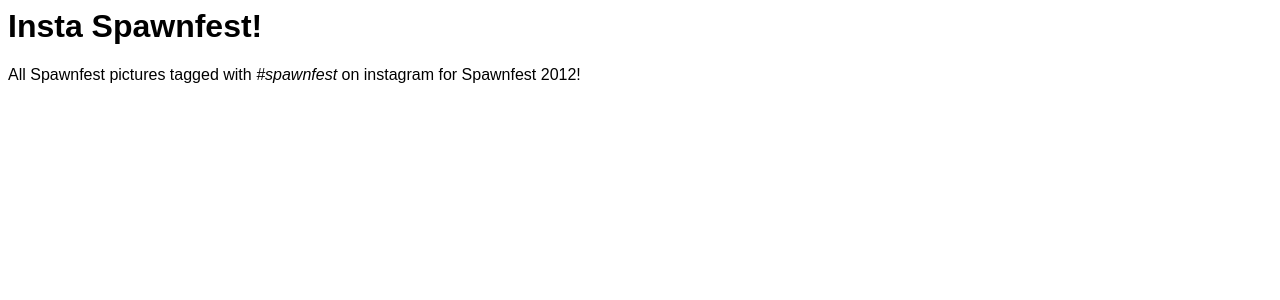
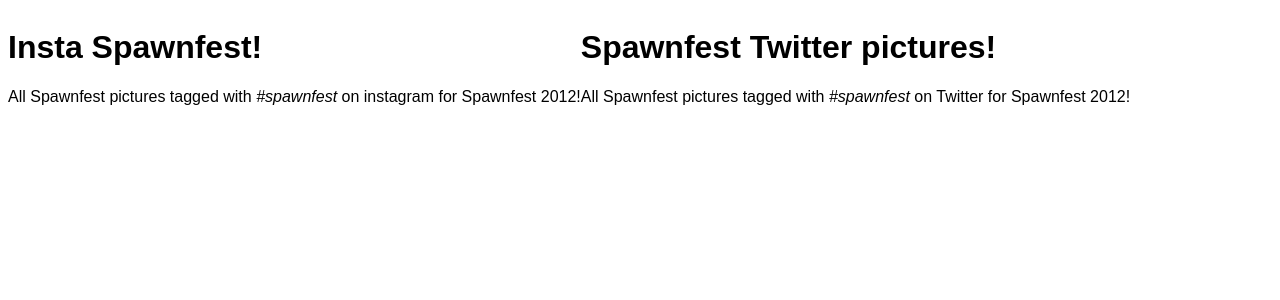
Before and after one commit to spawnfest/spawnfest.github.io, a Jekyll site: the page built from instagram.html, in a window 1280 px wide. Shown: the top 300 px of the page. Built offline with Jekyll 4.4.1, drawn with Linux system fonts in a browser that asks for light colours; a script that is not in the unit is left out.

Commit message:
twitter added

```diff
--- a/instagram.html
+++ b/instagram.html
@@ -5,21 +5,27 @@
 <head>
 <style>
 body { font-family: sans-serif;}
-.instagram-placeholder {
-float: left;
-}
+.instagram-placeholder { float: left; }
+.photos {display: block; float: left;}
 </style>
 </head>
 <body>
+  <div class="photos">
     <h1>Insta Spawnfest!</h1>
-<p>All Spawnfest pictures tagged with <em>#spawnfest</em> on instagram for Spawnfest 2012!</p>
+    <p>All Spawnfest pictures tagged with <em>#spawnfest</em> on  instagram for Spawnfest 2012!</p>
     <script type="text/javascript" src="http://code.jquery.com/jquery-latest.min.js"></script>
     <div class="instagram"></div>
+  </div>
+
+  <div class="photos">
+    <h1>Spawnfest Twitter pictures!</h1>
+    <p>All Spawnfest pictures tagged with <em>#spawnfest</em> on Twitter for Spawnfest 2012!</p>
+    <div class="twitter"></div>
+  </div>
 
 <script>
 $(function() {
-    $.ajax({
-    	type: "GET",
+      $.ajax({type: "GET",
 	      dataType: "jsonp",
 	      cache: false,
 	      url: "https://api.instagram.com/v1/tags/spawnfest/media/recent?access_token=18360510.f59def8.d8d77acfa353492e8842597295028fd3",
@@ -27,14 +33,27 @@
 		  var l = data.data.length;
 		  var i = 0;
 		  while( i < 10 && i <= l - 1) {
-		console.log(i);
 		      $(".instagram").append("<div class='instagram-placeholder'><a target='_blank' href='" + data.data[i].link +"'><img class='instagram-image' src='" + data.data[i].images.low_resolution.url +"' /></a></div>");
 		      i++;
 		  }
               }
 	     });
+
+      $.ajax({type: "GET",
+	      dataType: "jsonp",
+	      cache: false,
+	      url: "http://api.twicsy.com/search/spawnfest/callback/renderpics",
+	      success: function(d) {
+		  console.log(d);
+		  var l = d.results.length;
+		  var i = 0;
+		  while( i < 10 && i <= l - 1) {
+		      $(".twitter").append("<div class='instagram-placeholder'><a target='_blank' href='" + d.results[i].url +"'><img class='instagram-image' src='" + d.results[i].thumb +"' /></a></div>");
+		      i++;
+		  }
+	      }
 	     });
-
+  });
 </script>
 
 </body>
```
Lines whose indentation alone changed are shown as unchanged.
